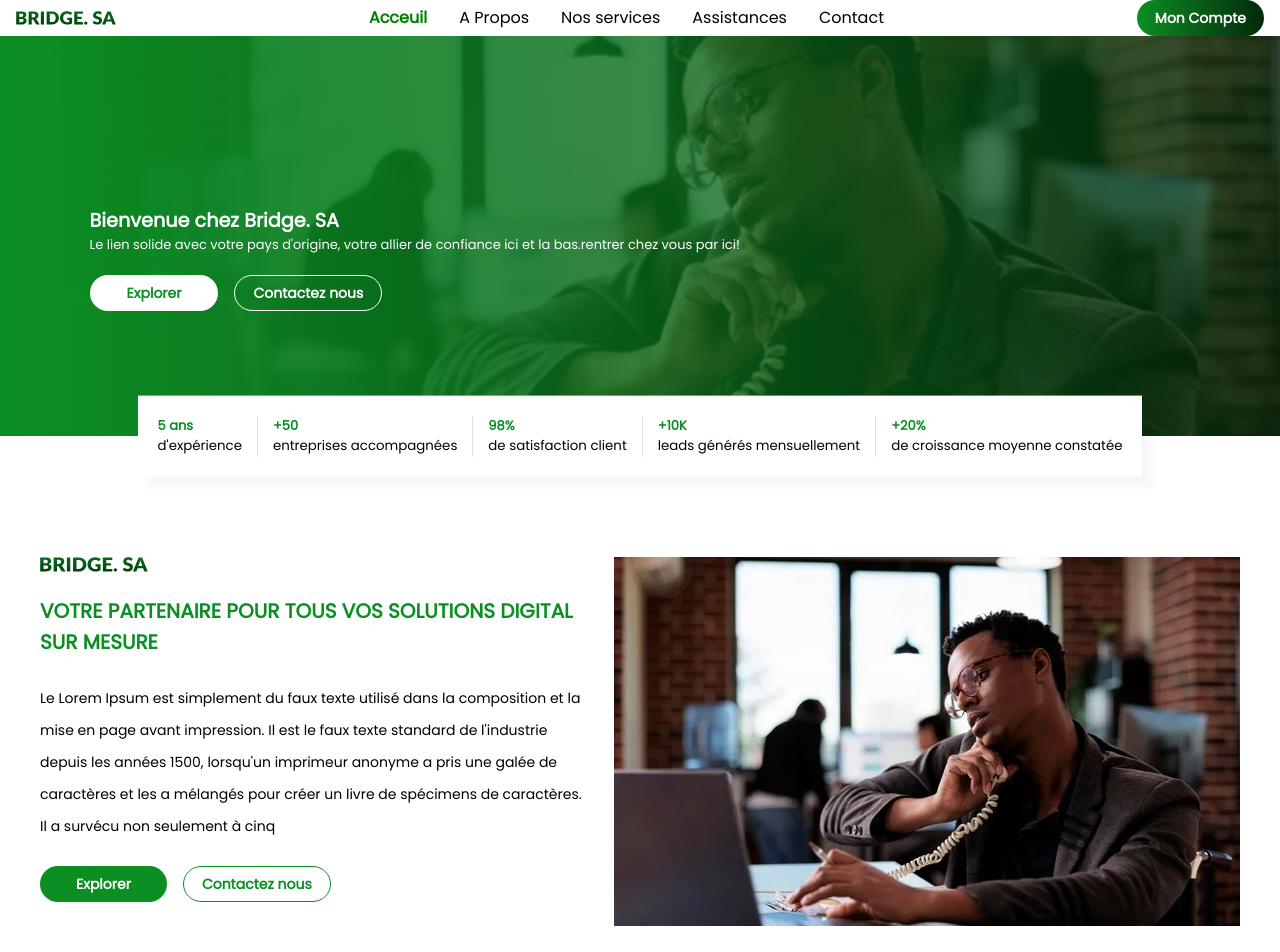
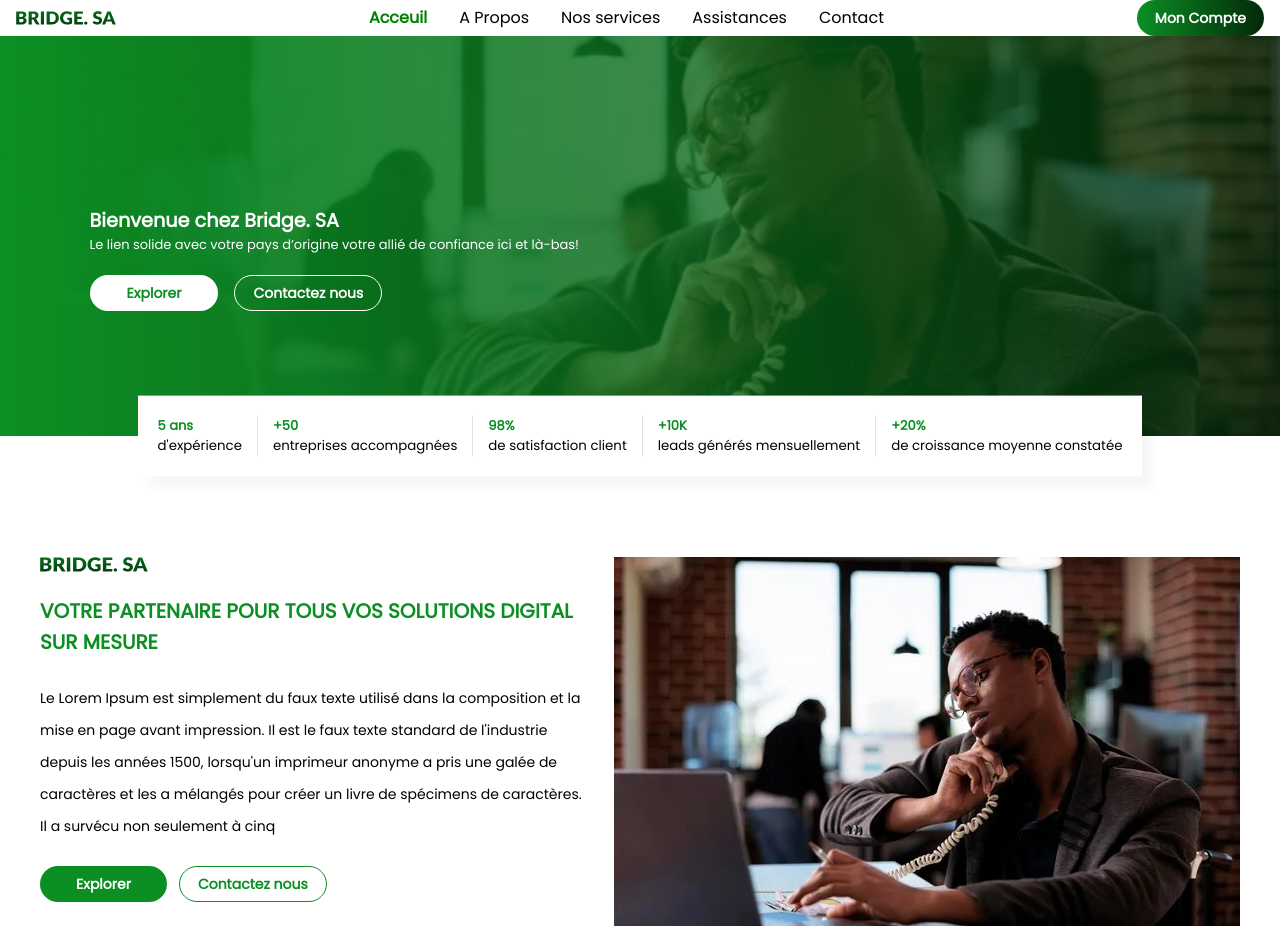
Before and after one commit to Ntchinda-Giscard/bridge-diaspo, a Next.js app: page / in a window 1280 px wide. Shown: the top 952 px of the page. Built offline with nearby package versions, Linux system fonts and the light colour scheme.

Commit message:
text edit

```diff
--- a/app/components/about_home.tsx
+++ b/app/components/about_home.tsx
@@ -18,14 +18,14 @@ function AboutHomeSection(){
                     <p className={classes.desc_text}>
                         {"Le Lorem Ipsum est simplement du faux texte utilisé dans la composition et la mise en page avant impression. Il est le faux texte standard de l'industrie depuis les années 1500, lorsqu'un imprimeur anonyme a pris une galée de caractères et les a mélangés pour créer un livre de spécimens de caractères. Il a survécu non seulement à cinq "}
                     </p>
-                    <Group>
+                    <div  className="flex flex-col gap-3 md:flex-row ">
                         <Button styles={{ label:{color: "#fff", paddingInline: 20} }} px={15} radius ="xl" bg="#0B8F23" > Explorer </Button>
                         <Button
                             radius="xl"
                             variant="outline"
                             color="#0B8F23"
                             > Contactez nous </Button>
-                    </Group>
+                    </div>
                 </div>
                 <Image src={about_img} className=" " alt="about" />
             </div>
--- a/app/components/hero.tsx
+++ b/app/components/hero.tsx
@@ -24,7 +24,7 @@ function HeroSection() {
                 Bienvenue chez Bridge. SA
             </p>
             <p className={classes.hero_desc}>
-               {" Le lien solide avec votre pays d'origine, votre allier de confiance ici et la bas.rentrer chez vous par ici!"}
+               {" Le lien solide avec votre pays d’origine votre allié de confiance ici et là-bas!"}
             </p>
 
             <div className="flex mt-5 md:flex-row flex-col md:justify-start justify-center gap-4" >
@@ -32,7 +32,7 @@ function HeroSection() {
                     component={Link}
                     href="#section"
                     styles={{ label:{color: "#0B8F23", paddingInline: 18} }} variant="filled" bg='white' color="#0B8F23" radius={'xl'} > Explorer </Button>
-                <Button variant='outline' color="#FFF" radius={'xl'} >
+                <Button component={Link} href="/contact" variant='outline' color="#FFF" radius={'xl'} >
                     Contactez nous
                 </Button>
             </div>
```
